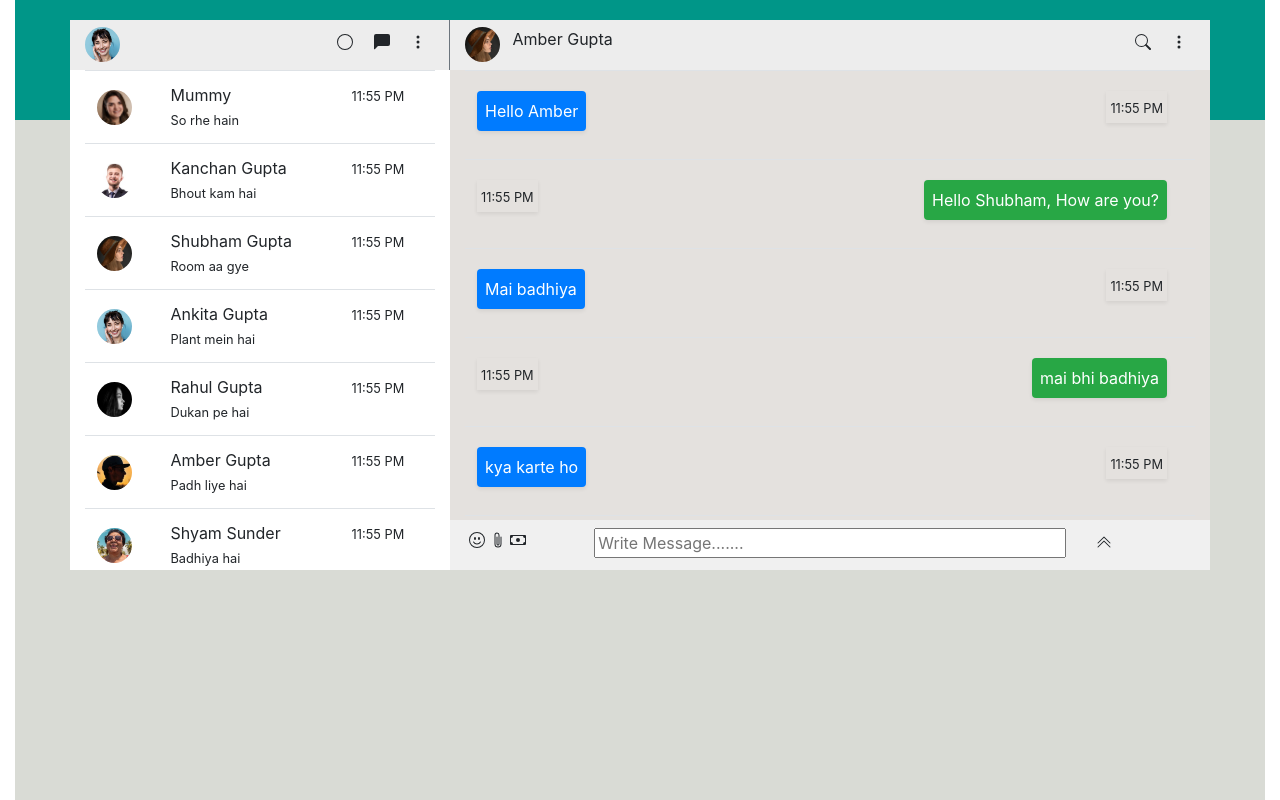
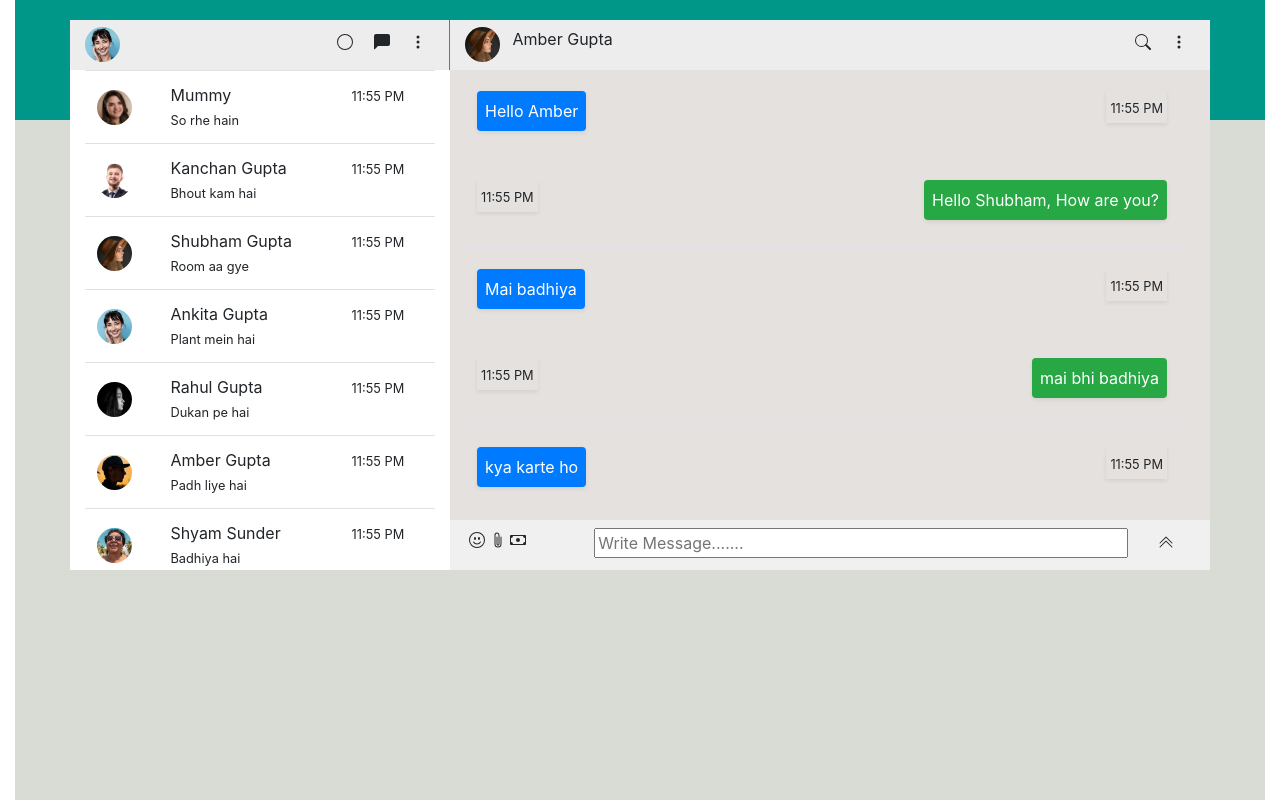
Before and after one commit to AtoZ-Work/AtoZ-Whatsapp, a plain HTML site: page index.html in a window 1280 px wide. Drawn offline with nearby package versions, Linux system fonts and the light colour scheme.

Commit message:
Update index.html

```diff
--- a/index.html
+++ b/index.html
@@ -189,7 +189,7 @@
                                   </svg>
                               </span>
                           </div>
-                          <div class="col-sm-8 ">
+                          <div class="col-sm-9 ">
                               <input type="text" class="mt-1 input-box" placeholder="Write Message.......">
                             </div>
                             <div class="col-sm-1 mt-1">
```
